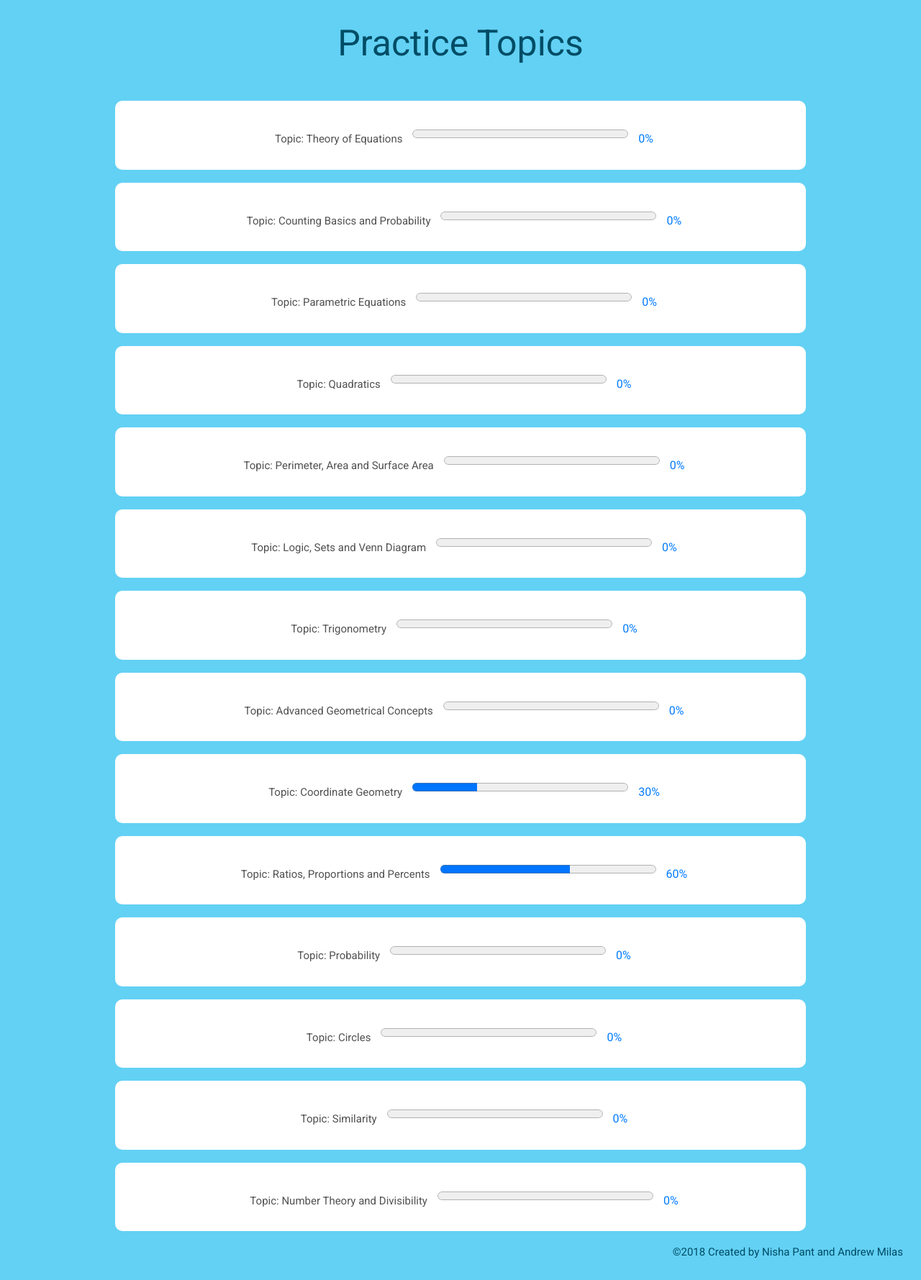
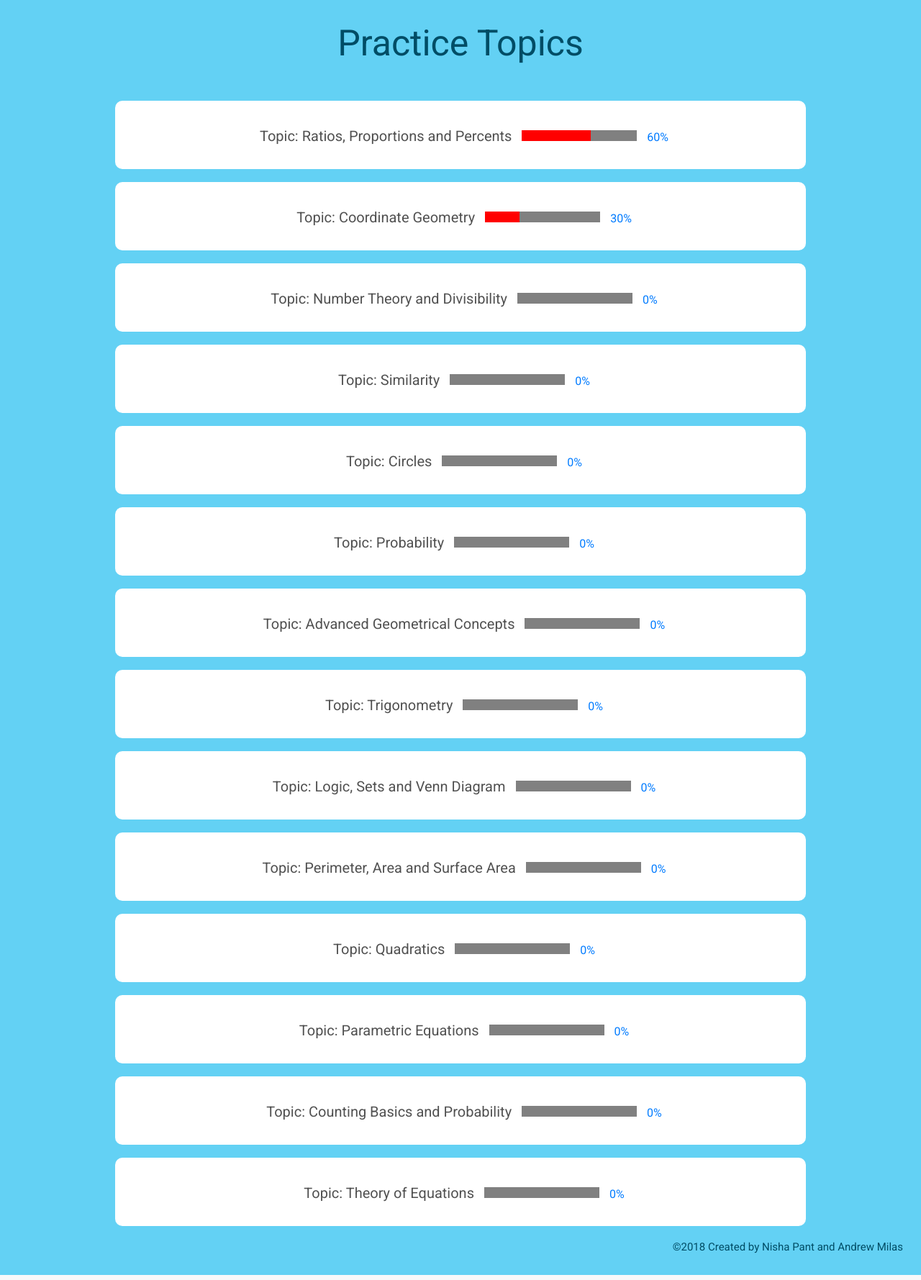
Before and after one commit to andrewmilas10/Math-Team-Website, a Django app: page /practice_topics/ in a window 1280 px wide. Shown: the part 56-1835 px from the top of the page at 72% size. Run offline with Django 3.2, Linux system fonts and the light colour scheme; a user stored in the database is signed in; data comes from the database, SQL or seed files in the repository; both versions use the stored data as it was after the commit; some libraries are stand-ins or nearby versions.

Commit message:
added questions and progress color

```diff
--- a/core/static/css/practice.css
+++ b/core/static/css/practice.css
@@ -127,9 +127,27 @@ fieldset[disabled] .btn-blue.active {
 .inlinep{
   display: inline-block;
   margin-left: 10px;
-  font-size: 15px;
+  font-size: 20px;
   color: #515151;
 }
 a{
   text-decoration: none !important;
 }
+
+progress[value] {
+	height: 15px;
+	border: 0px none;
+	/*background-color: grey;*/
+	color: red;
+}
+
+progress::-webkit-progress-bar {
+	/*background-color: grey;*/
+}
+progress::-webkit-progress-value {
+	background-color: red;
+}
+
+progress::-moz-progress-bar {
+	background-color: red;
+}
--- a/core/templates/core/practice_topics.html
+++ b/core/templates/core/practice_topics.html
@@ -6,12 +6,12 @@
 <h1 class = "banner" id="title">Practice Topics</h1>
 <br>
 
-{% for key, value in progress.items %}
+{% for key, value, color in progress %}
   <div class="questionList">
     <br>
     <a href="{% url 'core:practice_topics_detail' key%}">
       <p class="inlinep">Topic: {{ key }}</p>
-      <progress class = "inline" id="progressBar" value = {{ value }} max = "100" style="width: 300px; height:24px;"></progress>
+      <progress class = "inline" id="progressBar" value = {{ value }} max="100" style="color: {{ color }}"></progress>
       <span class = "inline" id="status">{{  value }}%</span>
     </a>
   </div>
--- a/core/views.py
+++ b/core/views.py
@@ -8,6 +8,8 @@ from django.contrib.auth import authenticate, login, logout
 from django.views.generic import View
 from .forms import UserForm
 import json
+import operator
+import random
 from django.http import JsonResponse
 from django.db.models import Q
 
@@ -158,6 +160,15 @@ def login_user(request):
 def homepage(request):
     return render(request, 'core/homepage_logged_in.html', {})
 
+def pickColor(progress):
+    if progress >= 90:
+        return "blue"
+    elif progress >= 70:
+        return "green"
+    elif progress >= 30:
+        return "orange"
+    else:
+        return "red"
 
 def practice_topics(request):
     topiclist = ['Ratios, Proportions and Percents', 'Number Theory and Divisibility', 'Counting Basics and Probability'
@@ -166,54 +177,37 @@ def practice_topics(request):
                  'Parametric Equations', 'Theory of Equations']
     user = request.user
     progressDict = json.loads(user.profile.progress2)
+    progress = []
+    for num in reversed(sorted(progressDict.items(), key=operator.itemgetter(1))):
+        progress.append([num[0], num[1], pickColor(num[1])])
 
-    return render(request, 'core/practice_topics.html', {'progress': progressDict, 'topics': topiclist})
-    # user = request.user
-    # question = Question.objects.get(topic="Coordinate Geometry")
-    # submitbutton = request.POST.get('submit')
-    # submitAnswerButton = request.POST.get('submitAnswer')
-    # correctAnswer = False
-    # if submitbutton:
-    #     context = {
-    #         'submitbutton': submitbutton,
-    #         'question': question
-    #     }
-    #     return render(request, 'core/practice_topics.html', context)
-    # elif submitAnswerButton:
-    #     input = request.POST.get('answer')
-    #     question.is_complete = True
-    #     question.save()
-    #     if input == question.answer:
-    #         correctAnswer = True
-    #         print(user.profile.progress)
-    #         user.profile.progress+=10
-    #         user.profile.save()
-    #     else:
-    #         print(user.profile.progress)
-    #         user.profile.progress-=10
-    #         user.profile.save()
-    #
-    #     context = {
-    #         'submitAnswerButton': submitAnswerButton,
-    #         'question': question,
-    #         'correctAnswer': correctAnswer,
-    #     }
-    #     return render(request, 'core/practice_topics.html', context)
-    # else:
-    #     return render(request, 'core/practice_topics.html', {'question': question})
+    return render(request, 'core/practice_topics.html', {'progress': progress, 'topics': topiclist})
 
+def pickQuestion(topic):
+    possQuestions = Question.objects.filter(is_complete=False).filter(topic=topic)
+    if not possQuestions.exists():
+        totalPoss = Question.objects.filter(topic=topic)
+        for poss in totalPoss:
+            poss.is_complete = False
+            poss.save()
+        possQuestions = Question.objects.filter(is_complete=False).filter(topic=topic)
+
+    return random.choice(possQuestions)
+
+pastQuestion = "Null"
 def practice_topics_detail(request, topic):
-    print(topic)
+    global pastQuestion
     user = request.user
-    print(user.profile.progress2)
     progressDict = json.loads(user.profile.progress2)
-    question = Question.objects.get(topic=topic)
     submitbutton = request.POST.get('submit')
     submitAnswerButton = request.POST.get('submitAnswer')
     correctAnswer = False
+    question = pickQuestion(topic)
     if submitbutton:
+        pastQuestion = question
         context = {
             'progress2': progressDict[topic],
+            'color': pickColor(progressDict[topic]),
             'topic': topic,
             'submitbutton': submitbutton,
             'question': question
@@ -221,25 +215,23 @@ def practice_topics_detail(request, topic):
         return render(request, 'core/practice_topics_detail.html', context)
     elif submitAnswerButton:
         input = request.POST.get('answer')
-        question.is_complete = True
-        question.save()
-        if input == question.answer:
+        pastQuestion.is_complete = True
+        pastQuestion.save()
+        print(input, pastQuestion.answer, input==pastQuestion.answer)
+        if input == pastQuestion.answer:
             correctAnswer = True
-            print(user.profile.progress)
-            user.profile.progress+=10
-            user.profile.save()
             progressDict[topic] += 10
             user.profile.progress2 = json.dumps(progressDict)
             user.profile.save()
         else:
-            print(user.profile.progress)
-            user.profile.progress-=10
             progressDict[topic] -= 10
             user.profile.progress2 = json.dumps(progressDict)
             user.profile.save()
 
+        pastQuestion = question
         context = {
             'progress2': progressDict[topic],
+            'color': pickColor(progressDict[topic]),
             'topic': topic,
             'submitAnswerButton': submitAnswerButton,
             'question': question,
@@ -247,7 +239,8 @@ def practice_topics_detail(request, topic):
         }
         return render(request, 'core/practice_topics_detail.html', context)
     else:
-        return render(request, 'core/practice_topics_detail.html', {'progress2': progressDict[topic],'topic': topic, 'question': question})
+        pastQuestion = question
+        return render(request, 'core/practice_topics_detail.html', {'progress2': progressDict[topic],'color': pickColor(progressDict[topic]),'topic': topic, 'question': question})
 
 
 def questions(request, filter_by):
```
Also changed, not shown: core/templates/core/practice_topics_detail.html (+16 -1 lines), db.sqlite3.
